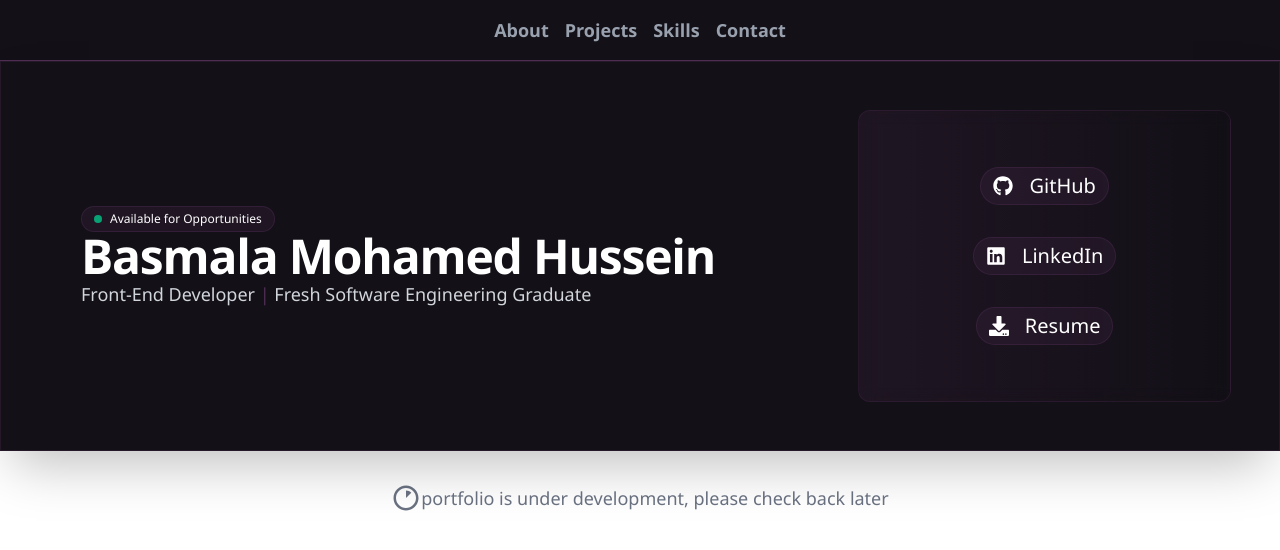
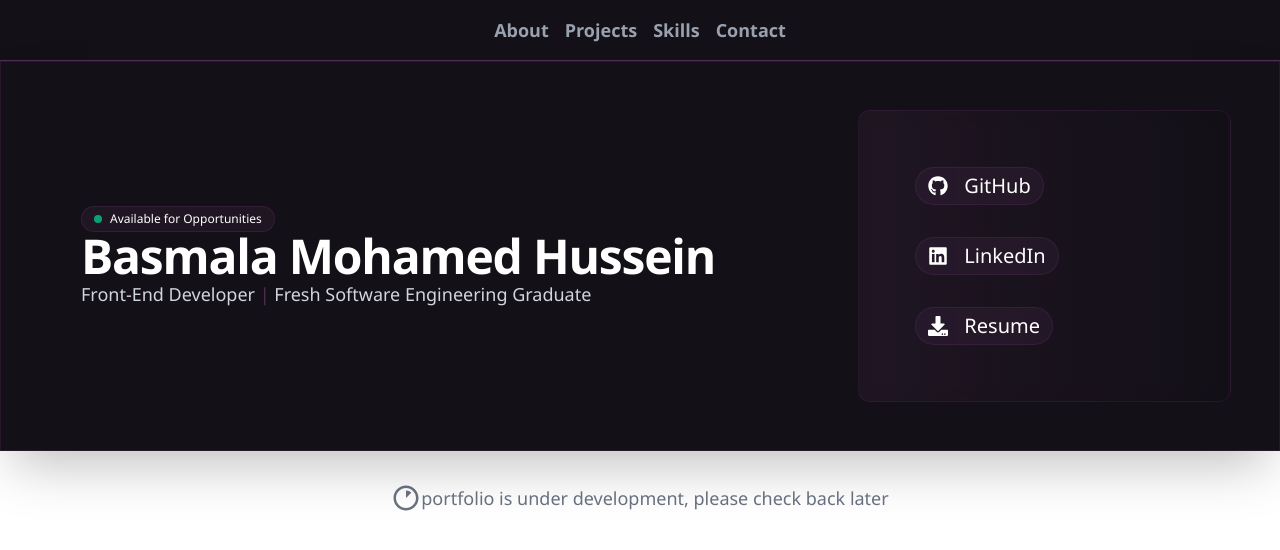
Before and after one commit to BasmalaMohamedd/BasmalaHusseinPortfolio, a React (Vite) app: page / in a window 1280 px wide. Shown: the top 550 px of the page. Built offline with nearby package versions, Linux system fonts and the light colour scheme.

Commit message:
Update Links.jsx

```diff
--- a/src/components/about/Links.jsx
+++ b/src/components/about/Links.jsx
@@ -7,7 +7,7 @@ import LinkItem from './LinkItem';
 const Links = () => {
   return (
     <div className=''>
-        <ul className='flex flex-col justify-center items-center p-8 gap-4'>
+        <ul className='flex flex-col items-stretch justify-center items-center p-8 gap-4'>
             <li className='flex-1'>
                 <LinkItem
                     icon={<FaGithub />}
```
